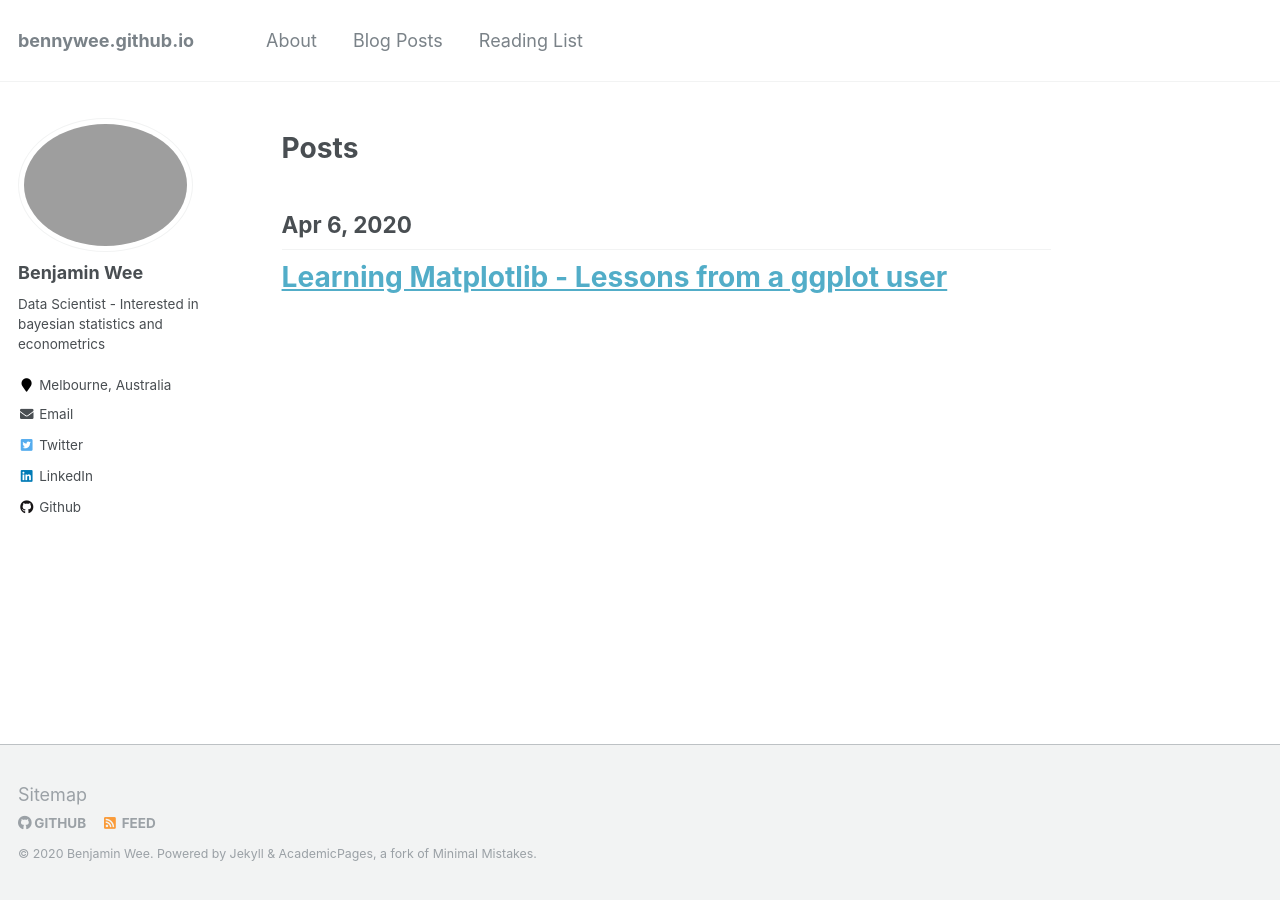
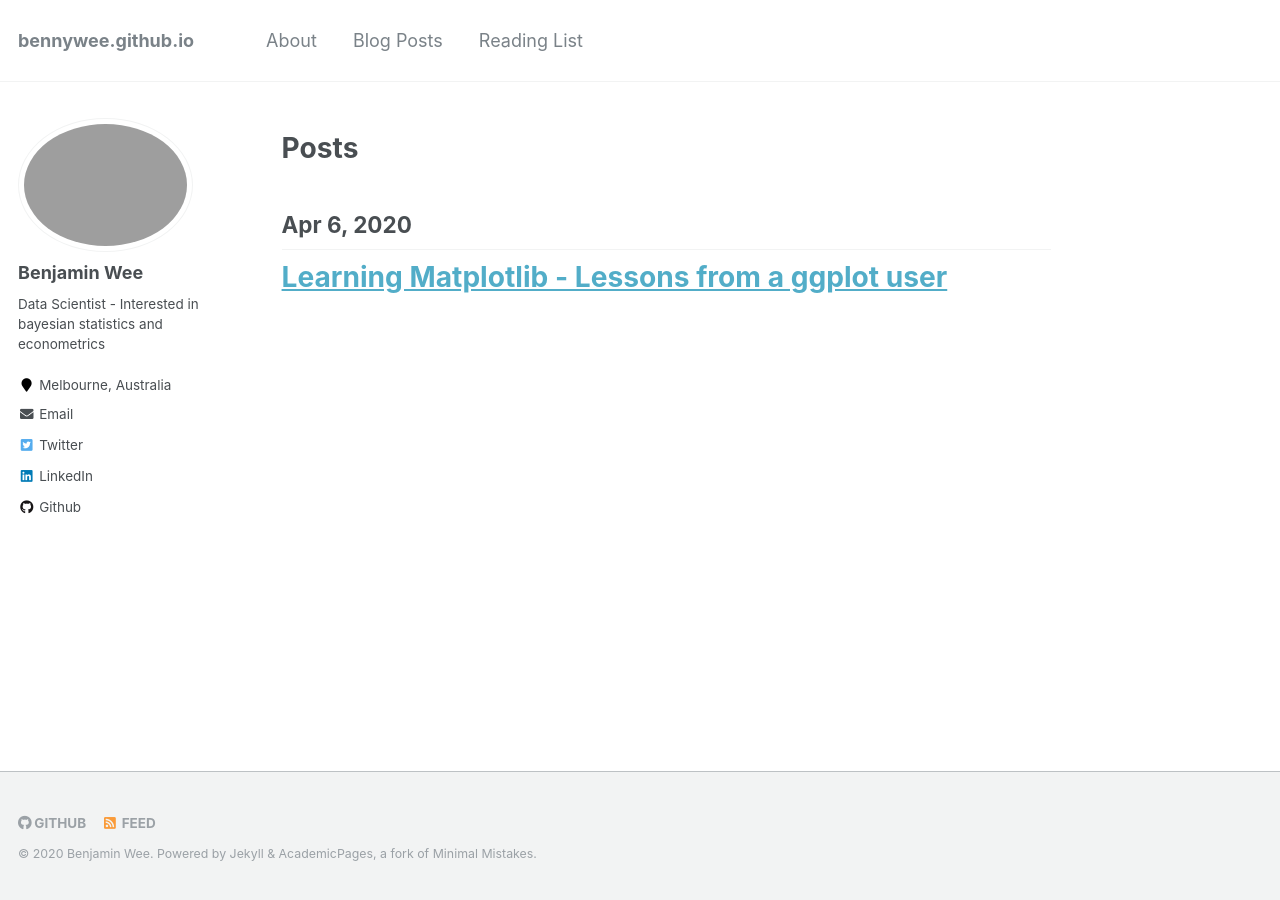
Before and after one commit to bennywee/bennywee.github.io, a Jekyll site: the page built from _pages/about.md, in a window 1280 px wide. Built offline with Jekyll 4.4.1, drawn with Linux system fonts in a browser that asks for light colours.

Commit message:
removed sitemap link

```diff
--- a/_layouts/default.html
+++ b/_layouts/default.html
@@ -20,7 +20,6 @@ layout: compress
 
     <div class="page__footer">
       <footer>
-        {% include footer/custom.html %}
         {% include footer.html %}
       </footer>
     </div>
```
Also changed, not shown: other parts of _layouts/default.html (+2 -0 lines).
